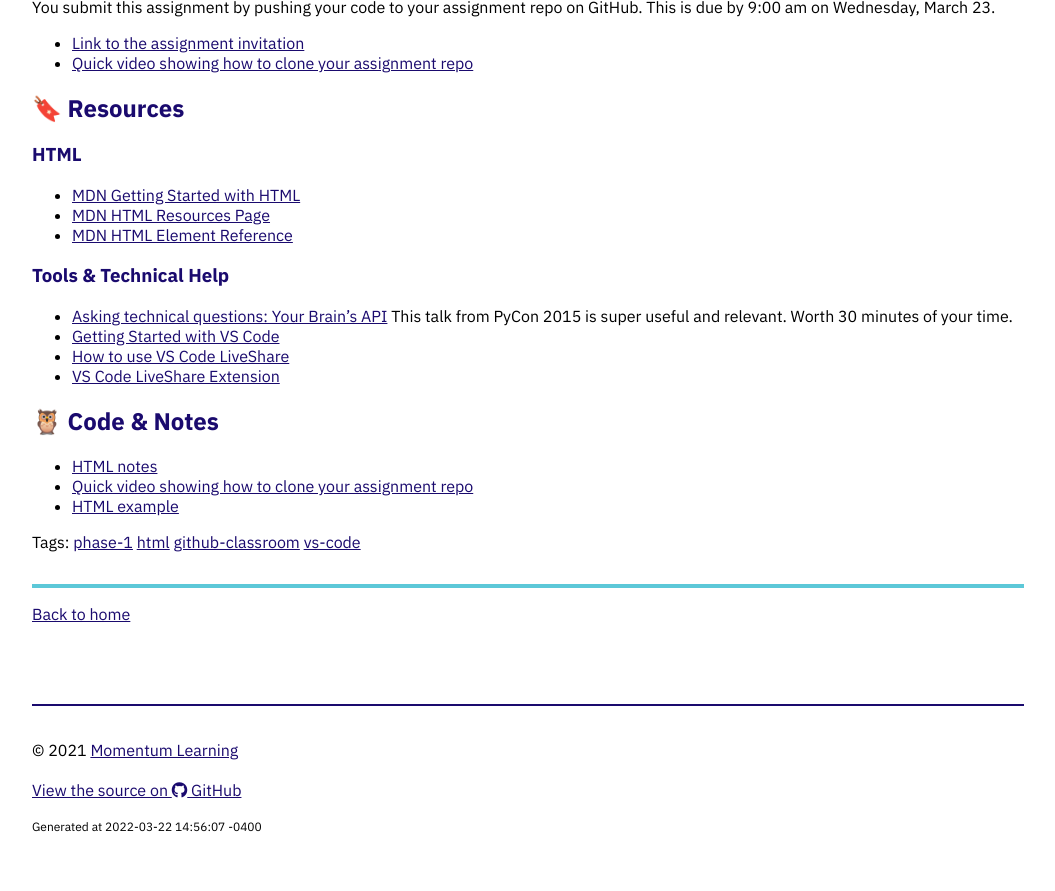
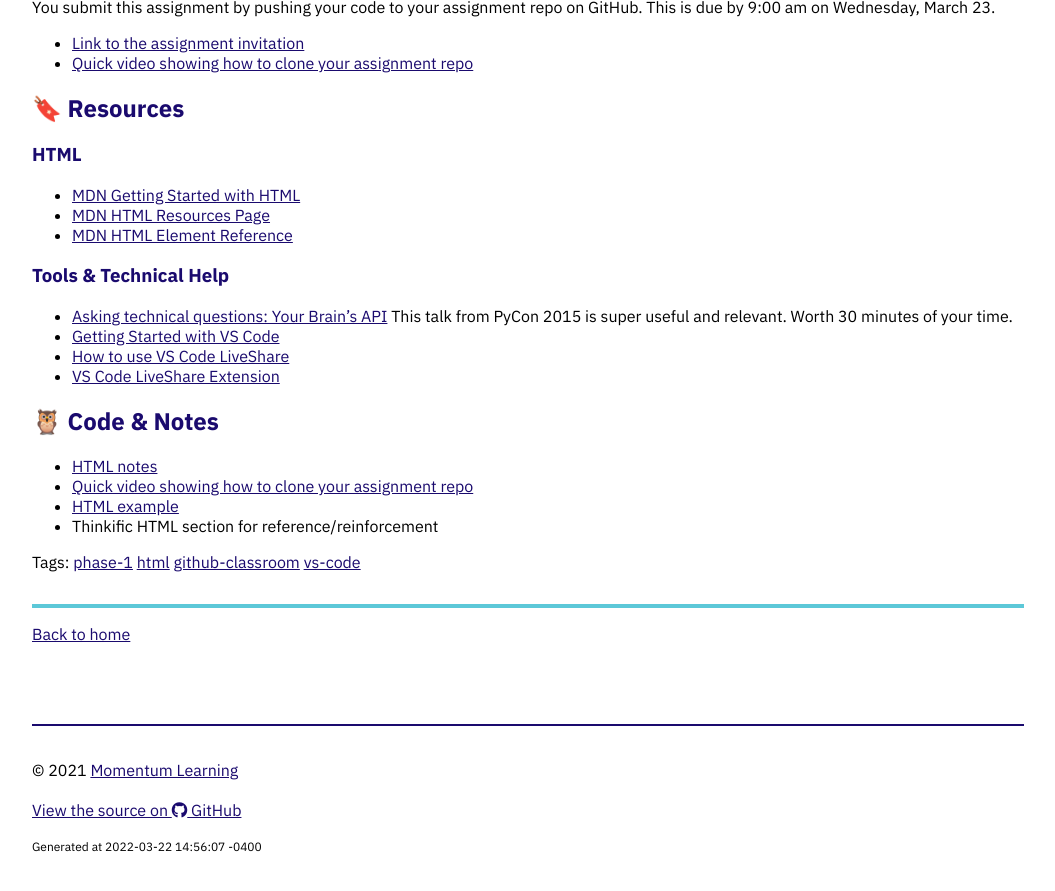
Before and after one commit to Momentum-Team-13/momentum-team-13.github.io, a Jekyll site: the page built from _posts/2022-03-22-html.md, in a window 1280 px wide and 900 px high, scrolled down 1335 px. Shown: the top 891 px of the window, without its empty margins (112-1167 px from the left). Built offline with Jekyll 4.4.1, drawn with Linux system fonts in a browser that asks for light colours; nearby versions of some CDN libraries; library files that are not in the unit come from our copies.

Commit message:
add thinkific

```diff
--- a/_posts/2022-03-22-html.md
+++ b/_posts/2022-03-22-html.md
@@ -54,3 +54,4 @@
 - [HTML notes](https://github.com/Momentum-Team-12/notes/blob/main/html.md)
 - [Quick video showing how to clone your assignment repo](https://www.loom.com/share/c7871fa5f80f4cbda3dbcce36db68dab)
 - [HTML example](https://github.com/Momentum-Team-12/example--html)
+- Thinkific HTML section for reference/reinforcement
```
